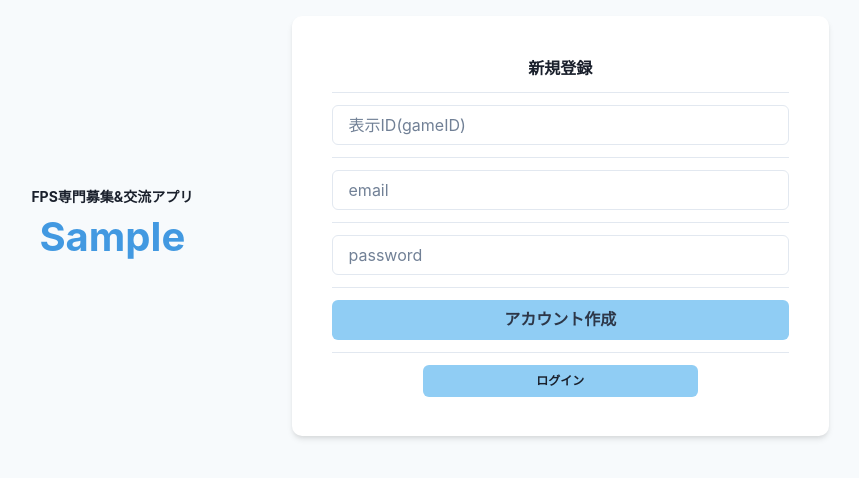
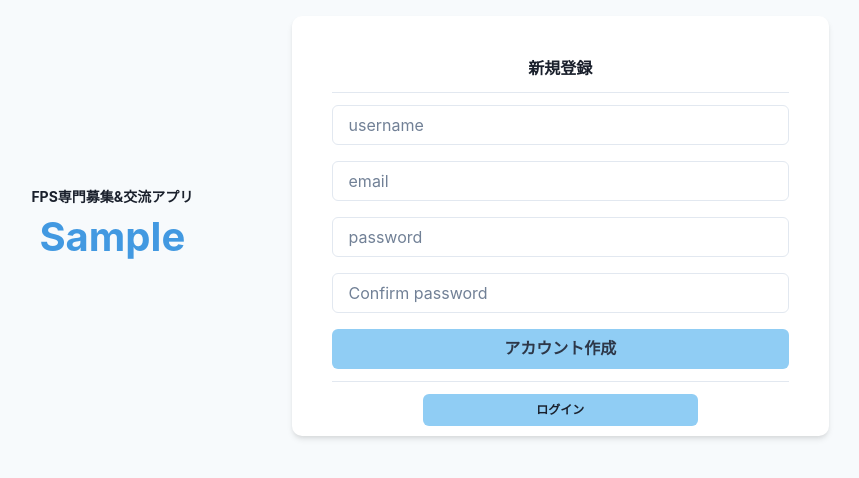
Before and after one commit to ibkkkkk/Arbok, a React (Create React App) app in the folder frontend/: page /register in a window 1280 px wide. Shown: the part 174-652 px from the top of the page, without its empty margins (229-1088 px from the left). Built offline with nearby package versions, Linux system fonts and the light colour scheme.

Commit message:
add Redux in Register page

```diff
--- a/frontend/src/App.jsx
+++ b/frontend/src/App.jsx
@@ -1,21 +1,29 @@
-import React from "react";
-
+import React, { useContext } from "react";
 import { ChakraProvider } from "@chakra-ui/react";
-import { BrowserRouter, Route, Routes } from "react-router-dom";
+import { BrowserRouter, Navigate, Route, Routes } from "react-router-dom";
 
 import { Home } from "./components/pages/home/Home";
 import { Profile } from "./components/pages/profile/Profile";
 import { Register } from "./components/pages/register/Register";
 import { Login } from "./components/pages/login/Login";
+import { AuthContext } from "./state/AuthContext";
 
 export default function App() {
+  const { user } = useContext(AuthContext);
+
   return (
     <ChakraProvider>
       <BrowserRouter>
         <Routes>
-          <Route path="/" element={<Home />} />
-          <Route path="/login" element={<Login />} />
-          <Route path="/register" element={<Register />} />
+          <Route path="/" element={user ? <Home /> : <Register />} />
+          <Route
+            path="/login"
+            element={user ? <Navigate to="/" /> : <Login />}
+          />
+          <Route
+            path="/register"
+            element={user ? <Navigate to="/" /> : <Register />}
+          />
           <Route path="/profile/:username" element={<Profile />} />
         </Routes>
       </BrowserRouter>
--- a/frontend/src/components/pages/login/Login.jsx
+++ b/frontend/src/components/pages/login/Login.jsx
@@ -38,6 +38,8 @@ export const Login = () => {
       dispatch
     );
   };
+
+  console.log(user);
 
   return (
     <Box>
@@ -105,8 +107,8 @@ export const Login = () => {
                       {...register("password", {
                         required: "This is required",
                         minLength: {
-                          value: 6,
-                          message: "Minimum length should be 6",
+                          value: 5,
+                          message: "Minimum length should be 5",
                         },
                       })}
                     />
--- /dev/null
+++ b/frontend/src/components/pages/register/Register.jsx
@@ -0,0 +1,161 @@
+import {
+  Box,
+  Button,
+  FormControl,
+  Input,
+  StackDivider,
+  Text,
+  VStack,
+} from "@chakra-ui/react";
+import axios from "axios";
+import { useRef } from "react";
+import { useForm } from "react-hook-form";
+
+export const Register = () => {
+  const { register, handleSubmit } = useForm();
+  const { password } = useRef();
+  const { passwordConfirmation } = useRef();
+
+  const onSubmit = async (data) => {
+    // パスワードと確認用を一致させる
+    if (data.password.value !== data.passwordConfirmation.value) {
+      data.passwordConfirmation.setCustomValidity("パスワード違います");
+    } else {
+      try {
+        const user = {
+          username: data.username.value,
+          email: data.email.value,
+          password: data.password.value,
+        };
+        await axios.post("/auth/register", user);
+        // register API を叩く
+      } catch (err) {
+        console.log(err);
+      }
+    }
+  };
+
+  return (
+    <>
+      <Box>
+        <Box
+          w="100v2"
+          h="100vh"
+          display="flex"
+          alignItems="center"
+          justifyContent="center"
+          bg="gray.50"
+        >
+          <Box w="70%" h="70%" display="flex">
+            <Box
+              flex="4"
+              display="flex"
+              alignItems="center"
+              flexDirection="column"
+              justifyContent="center"
+            >
+              <Text fontSize="14" fontWeight="bold">
+                FPS専門募集&交流アプリ
+              </Text>
+              <Text fontSize="40" fontWeight="bold" color="blue.400">
+                Sample
+              </Text>
+            </Box>
+            <Box
+              flex="8"
+              display="flex"
+              flexDirection="column"
+              justifyContent="center"
+              alignItems="center"
+            >
+              <Box
+                h="75%"
+                w="90%"
+                borderRadius="10"
+                bg="white"
+                p="10"
+                shadow="md"
+              >
+                <VStack
+                  divider={<StackDivider borderColor="gray.200" />}
+                  spacing={3}
+                  align="stretch"
+                >
+                  <Text textAlign="center" fontWeight="bold">
+                    新規登録
+                  </Text>
+                  <form onSubmit={handleSubmit(onSubmit)}>
+                    <FormControl>
+                      <Input
+                        type="text"
+                        marginBottom={4}
+                        placeholder="username"
+                        {...register("username", {
+                          required: "This is required",
+                        })}
+                      />
+                      <Input
+                        type="email"
+                        marginBottom={4}
+                        placeholder="email"
+                        {...register("email", {
+                          required: "This is required",
+                        })}
+                      />
+                      <Input
+                        type="password"
+                        marginBottom={4}
+                        placeholder="password"
+                        ref={password}
+                        {...register("password", {
+                          required: "This is required",
+                          minLength: {
+                            value: 5,
+                            message: "Minimum length should be 5",
+                          },
+                        })}
+                      />
+                      <Input
+                        type="password"
+                        marginBottom={4}
+                        placeholder="Confirm password"
+                        ref={passwordConfirmation}
+                        {...register("passwordConfirmation", {
+                          required: "This is required",
+                          minLength: {
+                            value: 5,
+                            message: "Minimum length should be 5",
+                          },
+                        })}
+                      />
+                    </FormControl>
+                    <Button
+                      type="submit"
+                      size="md"
+                      bg="blue.200"
+                      fontWeight="bold"
+                      color="gray.700"
+                      w="100%"
+                      alignSelf="center"
+                    >
+                      アカウント作成
+                    </Button>
+                  </form>
+                  <Button
+                    size="sm"
+                    bg="blue.200"
+                    w="60%"
+                    alignSelf="center"
+                    fontSize="xs"
+                  >
+                    ログイン
+                  </Button>
+                </VStack>
+              </Box>
+            </Box>
+          </Box>
+        </Box>
+      </Box>
+    </>
+  );
+};
--- a/frontend/src/components/pages/register/Register.tsx
+++ /dev/null
@@ -1,90 +0,0 @@
-import {
-  Box,
-  Button,
-  Input,
-  StackDivider,
-  Text,
-  VStack,
-} from "@chakra-ui/react";
-
-export const Register = () => {
-  return (
-    <>
-      <Box>
-        <Box
-          w="100v2"
-          h="100vh"
-          display="flex"
-          alignItems="center"
-          justifyContent="center"
-          bg="gray.50"
-        >
-          <Box w="70%" h="70%" display="flex">
-            <Box
-              flex="4"
-              display="flex"
-              alignItems="center"
-              flexDirection="column"
-              justifyContent="center"
-            >
-              <Text fontSize="14" fontWeight="bold">
-                FPS専門募集&交流アプリ
-              </Text>
-              <Text fontSize="40" fontWeight="bold" color="blue.400">
-                Sample
-              </Text>
-            </Box>
-            <Box
-              flex="8"
-              display="flex"
-              flexDirection="column"
-              justifyContent="center"
-              alignItems="center"
-            >
-              <Box
-                h="75%"
-                w="90%"
-                borderRadius="10"
-                bg="white"
-                p="10"
-                shadow="md"
-              >
-                <VStack
-                  divider={<StackDivider borderColor="gray.200" />}
-                  spacing={3}
-                  align="stretch"
-                >
-                  <Text textAlign="center" fontWeight="bold">
-                    新規登録
-                  </Text>
-                  <Input placeholder="表示ID(gameID)" />
-                  <Input placeholder="email" />
-                  <Input placeholder="password" />
-                  <Button
-                    size="md"
-                    bg="blue.200"
-                    fontWeight="bold"
-                    color="gray.700"
-                    w="100%"
-                    alignSelf="center"
-                  >
-                    アカウント作成
-                  </Button>
-                  <Button
-                    size="sm"
-                    bg="blue.200"
-                    w="60%"
-                    alignSelf="center"
-                    fontSize="xs"
-                  >
-                    ログイン
-                  </Button>
-                </VStack>
-              </Box>
-            </Box>
-          </Box>
-        </Box>
-      </Box>
-    </>
-  );
-};
```
